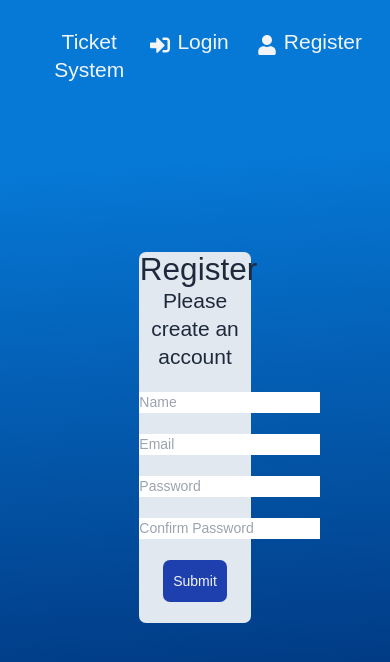
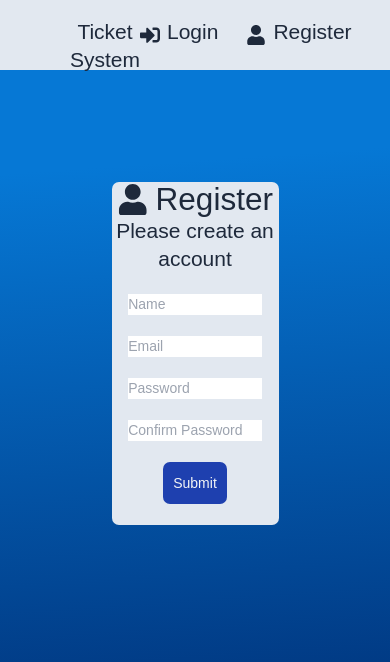
Before and after one commit to JMaltby19/ticket-system, a React (Vite) app in the folder Client/: page /register in a window 390 px wide. Shown: the top 662 px of the page. Built offline with nearby package versions, Linux system fonts and the light colour scheme; a web font is replaced by a local one.

Commit message:
update - updated responsiveness

```diff
--- a/Client/src/App.jsx
+++ b/Client/src/App.jsx
@@ -1,7 +1,7 @@
 import { useState } from "react";
 import reactLogo from "./assets/react.svg";
 import "./App.css";
-import { BrowserRouter as Router, Routes, Route } from "react-router-dom";
+import { Routes, Route } from "react-router-dom";
 import { Home } from "./pages/Home";
 import { Login } from "./pages/Login";
 import { Register } from "./pages/Register";
@@ -15,9 +15,10 @@ import { TicketId } from "./pages/TicketId";
 
 function App() {
 	return (
-		<div>
-			<Router>
-				<Navbar />
+		<>
+			<Navbar />
+			<section>
+				{/* <Router> */}
 				<div>
 					<Routes>
 						<Route path="/login" element={<Login />} />
@@ -56,9 +57,10 @@ function App() {
 						></Route>
 					</Routes>
 				</div>
-			</Router>
+				{/* </Router> */}
+			</section>
 			<ToastContainer />
-		</div>
+		</>
 	);
 }
 
--- a/Client/src/components/Navbar.jsx
+++ b/Client/src/components/Navbar.jsx
@@ -15,8 +15,9 @@ export const Navbar = () => {
 	};
 
 	return (
-		<header className=" w-full h-20 flex flex-row justify-between my-0">
-			<h1 className=" text-2xl text-slate-100">
+		<div className=" z-10 w-full h-full ">
+			<nav className="absolute left-0 top-0 h-20 flex flex-row justify-between px-20 py-5 bg-slate-200 w-full max-w-screen-2xl">
+				<h1 className=" text-2xl text-slate-800">
 					<Link to="/">Ticket System</Link>
 				</h1>
 				<ul className="flex flex-row gap-8">
@@ -24,14 +25,14 @@ export const Navbar = () => {
 						<ul className="flex flex-row gap-8">
 							<li>
 								{" "}
-							<h3 className="text-slate-100">
+								<h3 className="text-slate-800">
 									Hello {user.payload.user_name || user.payload[0].user_name}
 								</h3>
 							</li>
 							<li>
 								<button onClick={logout} className="flex flex-row">
-								<FaSignOutAlt size={20} className="my-2 " />
-								<h3 className="text-slate-100">Logout</h3>
+									<FaSignOutAlt size={20} className="my-2 text-slate-800" />
+									<h3 className="text-slate-800">Logout</h3>
 								</button>
 							</li>
 						</ul>
@@ -40,19 +41,20 @@ export const Navbar = () => {
 							{" "}
 							<li>
 								<Link to={"/login"} className="flex flex-row gap-2">
-								<FaSignInAlt size={20} className="my-2" />
-								<h3 className="text-slate-100">Login</h3>
+									<FaSignInAlt size={20} className="my-2 text-slate-800" />
+									<h3 className="text-slate-800">Login</h3>
 								</Link>
 							</li>
 							<li>
 								<Link to={"/register"} className="flex flex-row gap-2">
-								<FaUser size={20} className="my-2" />
-								<h3 className="text-slate-100">Register</h3>
+									<FaUser size={20} className="my-2 text-slate-800" />
+									<h3 className="text-slate-800">Register</h3>
 								</Link>
 							</li>
 						</>
 					)}
 				</ul>
-		</header>
+			</nav>
+		</div>
 	);
 };
--- a/Client/src/features/auth/authSlice.js
+++ b/Client/src/features/auth/authSlice.js
@@ -6,8 +6,6 @@ const user = JSON.parse(localStorage.getItem("user"));
 const initialState = {
 	user: user ? user : null,
 	isLoading: false,
-	message: "",
-	userToken: "",
 };
 
 export const registerUser = createAsyncThunk(
--- a/Client/src/main.jsx
+++ b/Client/src/main.jsx
@@ -4,11 +4,14 @@ import App from "./App";
 import "./index.css";
 import { store } from "./app/store";
 import { Provider } from "react-redux";
+import { BrowserRouter } from "react-router-dom";
 
 ReactDOM.createRoot(document.getElementById("root")).render(
 	<React.StrictMode>
 		<Provider store={store}>
-			<App />
+			<BrowserRouter>
+				<App />
+			</BrowserRouter>
 		</Provider>
 	</React.StrictMode>
 );
--- a/Client/src/pages/Home.jsx
+++ b/Client/src/pages/Home.jsx
@@ -12,14 +12,14 @@ export const Home = () => {
 
 			<Link
 				to={"/new-ticket"}
-				className="flex flex-row justify-center items-center gap-4 bg-slate-400 ring-offset-2 ring-2 outline-offset-2 px-4 py-4 rounded-lg w-96 hover:bg-slate-600"
+				className="flex flex-row justify-center items-center gap-4 bg-slate-200 ring-offset-2 ring-2 outline-offset-2 px-4 py-4 rounded-lg w-96 hover:bg-slate-400"
 			>
 				<FaQuestionCircle className="mt-2 text-slate-800" />
 				<h3 className=" text-slate-800">Create new ticket</h3>
 			</Link>
 			<Link
 				to={"/tickets"}
-				className="flex flex-row justify-center items-center gap-4 bg-slate-400 ring-offset-2 ring-2 px-4 py-4 rounded-lg w-96 hover:bg-slate-600"
+				className="flex flex-row justify-center items-center gap-4 bg-slate-200 ring-offset-2 ring-2 px-4 py-4 rounded-lg w-96 hover:bg-slate-400"
 			>
 				<FaTicketAlt className="mt-2 text-slate-800" />
 				<h3 className=" text-slate-800"> View my tickets</h3>
--- a/Client/src/pages/Login.jsx
+++ b/Client/src/pages/Login.jsx
@@ -44,7 +44,7 @@ export const Login = () => {
 
 	return (
 		<div className="flex flex-col justify-center items-center mt-44">
-			<div className=" rounded-lg w-2/6 bg-slate-200 ">
+			<div className=" rounded-lg w-3/6 bg-slate-200 ">
 				<section>
 					<h1 className="flex flex-row justify-center items-center gap-2 text-slate-800">
 						<FaSignInAlt />
@@ -56,6 +56,7 @@ export const Login = () => {
 					<form onSubmit={onSubmit} className="flex flex-col gap-6">
 						<div>
 							<input
+								className=" w-4/5"
 								type="text"
 								name="email"
 								value={email}
@@ -66,6 +67,7 @@ export const Login = () => {
 						</div>
 						<div>
 							<input
+								className="w-4/5"
 								type="password"
 								name="password"
 								value={password}
--- a/Client/src/pages/Register.jsx
+++ b/Client/src/pages/Register.jsx
@@ -51,7 +51,7 @@ export const Register = () => {
 
 	return (
 		<div className="flex flex-col justify-center items-center mt-44">
-			<div className=" rounded-lg w-2/6 bg-slate-200 ">
+			<div className=" rounded-lg w-3/6 bg-slate-200 ">
 				<section>
 					<h1 className="flex flex-row justify-center items-center gap-2">
 						<FaUser />
@@ -63,6 +63,7 @@ export const Register = () => {
 					<form onSubmit={onSubmit} className="flex flex-col gap-6">
 						<div>
 							<input
+								className="w-4/5"
 								type="text"
 								name="user_name"
 								value={user_name}
@@ -73,6 +74,7 @@ export const Register = () => {
 						</div>
 						<div>
 							<input
+								className="w-4/5"
 								type="text"
 								name="email"
 								value={email}
@@ -83,6 +85,7 @@ export const Register = () => {
 						</div>
 						<div>
 							<input
+								className="w-4/5"
 								type="password"
 								name="password"
 								value={password}
@@ -93,6 +96,7 @@ export const Register = () => {
 						</div>
 						<div>
 							<input
+								className="w-4/5"
 								type="password"
 								name="confirmPassword"
 								value={confirmPassword}
--- a/Client/src/pages/TicketId.jsx
+++ b/Client/src/pages/TicketId.jsx
@@ -72,8 +72,8 @@ export const TicketId = () => {
 	return (
 		<div className=" max-w-screen-2xl">
 			{ticket && (
-				<div className=" bg-slate-200 rounded-lg p-2">
-					<div className="grid grid-rows-2 grid-flow-col gap-4 min-h-screen bg-slate-200 rounded-lg p-4">
+				<div className=" bg-slate-200 rounded-lg p-2 mt-24">
+					<div className="grid grid-rows-2 grid-flow-col gap-4 min-h-screen bg-slate-200 rounded-lg p-2">
 						<header className="grid row-span-2 divide-y divide-slate-700 ">
 							<PreviousButton url={"/tickets"} />
 							<h6>
--- a/Client/src/pages/Tickets.jsx
+++ b/Client/src/pages/Tickets.jsx
@@ -17,7 +17,7 @@ export const Tickets = () => {
 	}, [dispatch]);
 
 	return (
-		<div className="grid gap-4 h-4/6 bg-slate-200 rounded-lg p-3">
+		<div className="grid gap-4 h-4/6 relative top-24 bg-slate-200 rounded-lg p-3">
 			<PreviousButton url={"/"} />
 			<h1 className="text-slate-800">Tickets</h1>
 			<div>
```
Lines whose indentation alone changed are shown as unchanged.
